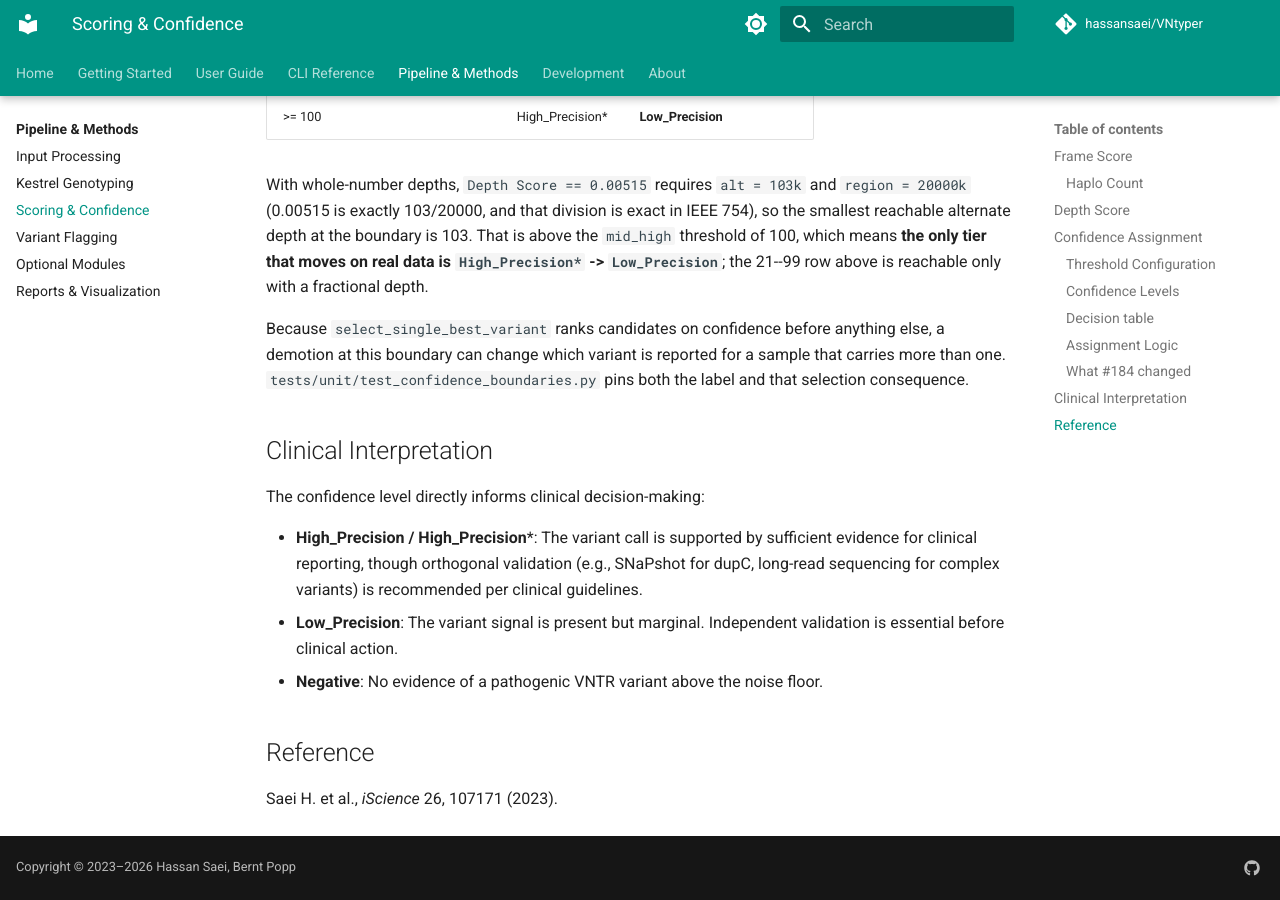
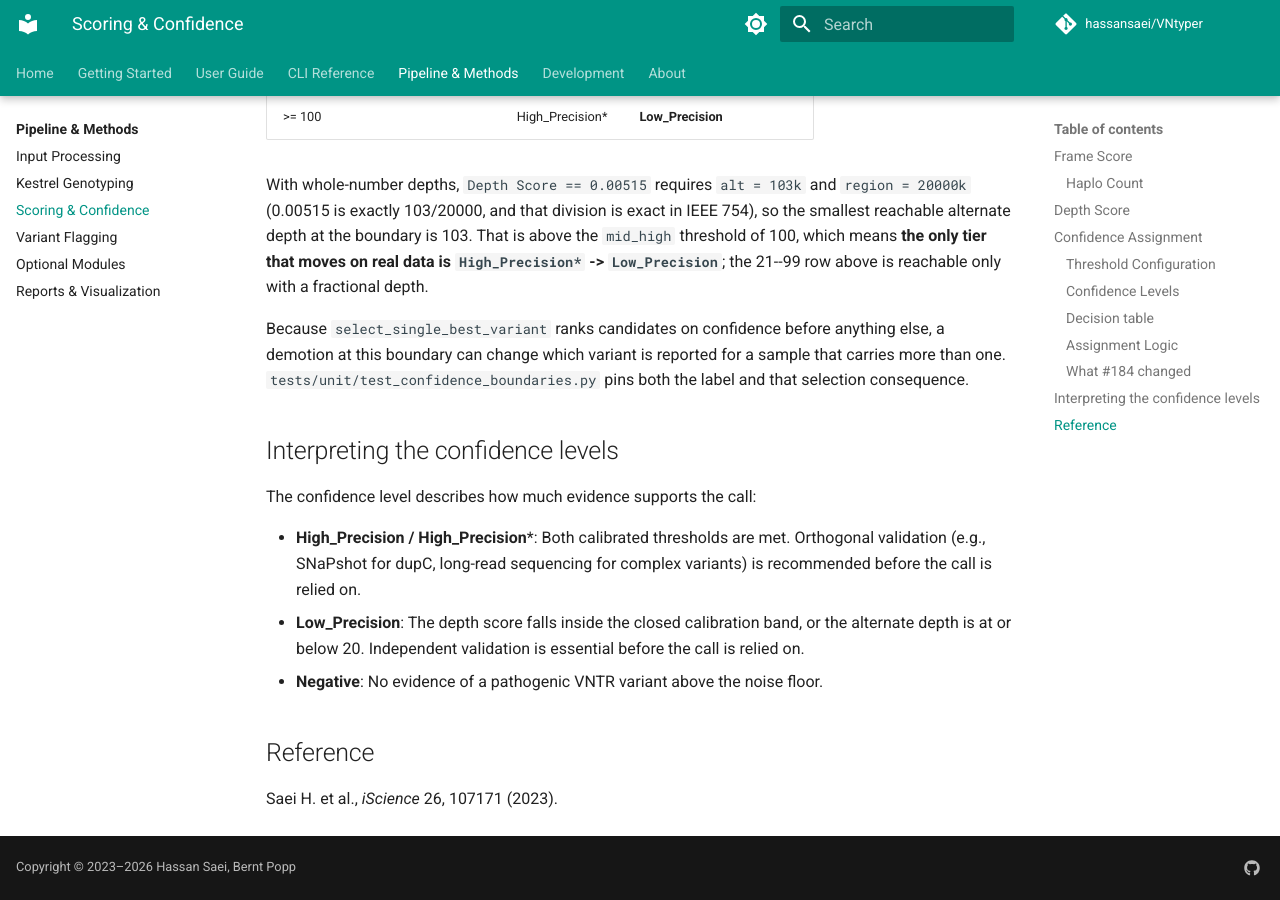
Before and after one commit to hassansaei/VNtyper, an MkDocs documentation site: the page built from docs/pipeline/scoring-and-confidence.md, in a window 1280 px wide and 900 px high, scrolled down 5087 px. Built offline with MkDocs 1.6.1 and Material for MkDocs 9.7.7, drawn with Linux system fonts in a browser that asks for light colours; comment, search, counter and statistics services are not loaded; some of the changed text lies outside the part shown.

Commit message:
docs(scoring): describe the evidence a confidence tier rests on
scoring-and-confidence.md asserted clinical fitness five times in the one
document a reader consults while interpreting a call, contradicting the
research-use-only statement at README.md:323 two files away. Naming "clinical
guidelines" additionally implied conformance to a standard this project has
never claimed.

The replacements state what a tier says about the evidence, not what a reader
should do. They deliberately do not claim margin: High_Precision admits an
alternate depth of exactly 21 with a depth score fractionally above 0.00515,
so "well inside the calibrated range" would have been false at the boundary --
the same overclaiming this change removes.

The orthogonal-validation advice is kept. It is good and does not depend on
clinical framing.

scoring-and-confidence.md:29 is untouched: "not clinically identified"
describes a variant's status in the published literature, not VNtyper's
output, and is correct in context.

Closes #250

```diff
--- a/docs/pipeline/scoring-and-confidence.md
+++ b/docs/pipeline/scoring-and-confidence.md
@@ -68,10 +68,10 @@ The thresholds are defined in `kestrel_config.json`:
 
 ### Confidence Levels
 
-| Level | Criteria | Clinical Interpretation |
+| Level | Criteria | What the evidence supports |
 |-------|----------|------------------------|
 | **High_Precision*** | Alt depth >= 100 **and** Depth Score **> 0.00515** | Very high confidence call; strong supporting evidence |
-| **High_Precision** | Alt depth >= 21 and < 100, **and** Depth Score **> 0.00515** | High confidence call suitable for clinical consideration |
+| **High_Precision** | Alt depth >= 21 and < 100, **and** Depth Score **> 0.00515** | High confidence call: both calibrated thresholds are met |
 | **Low_Precision** | Depth Score anywhere in the **closed** band `0.00469 <= Depth Score <= 0.00515`, at **any** alt depth; **or** alt depth <= 20 with Depth Score > 0.00515 | Variant detected but with marginal evidence; requires independent validation |
 | **Negative** | Depth Score < 0.00469, or undefined (active-region depth of 0 -> NaN) | Signal below noise threshold; variant is likely an artifact |
 
@@ -197,12 +197,12 @@ else, a demotion at this boundary can change which variant is reported for a sam
 that carries more than one. `tests/unit/test_confidence_boundaries.py` pins both the
 label and that selection consequence.
 
-## Clinical Interpretation
+## Interpreting the confidence levels
 
-The confidence level directly informs clinical decision-making:
+The confidence level describes how much evidence supports the call:
 
-- **High_Precision / High_Precision***: The variant call is supported by sufficient evidence for clinical reporting, though orthogonal validation (e.g., SNaPshot for dupC, long-read sequencing for complex variants) is recommended per clinical guidelines.
-- **Low_Precision**: The variant signal is present but marginal. Independent validation is essential before clinical action.
+- **High_Precision / High_Precision***: Both calibrated thresholds are met. Orthogonal validation (e.g., SNaPshot for dupC, long-read sequencing for complex variants) is recommended before the call is relied on.
+- **Low_Precision**: The depth score falls inside the closed calibration band, or the alternate depth is at or below 20. Independent validation is essential before the call is relied on.
 - **Negative**: No evidence of a pathogenic VNTR variant above the noise floor.
 
 ## Reference
```
Also changed, not shown: docs/pipeline/reports.md (+1 -1 lines), 2 other files.
